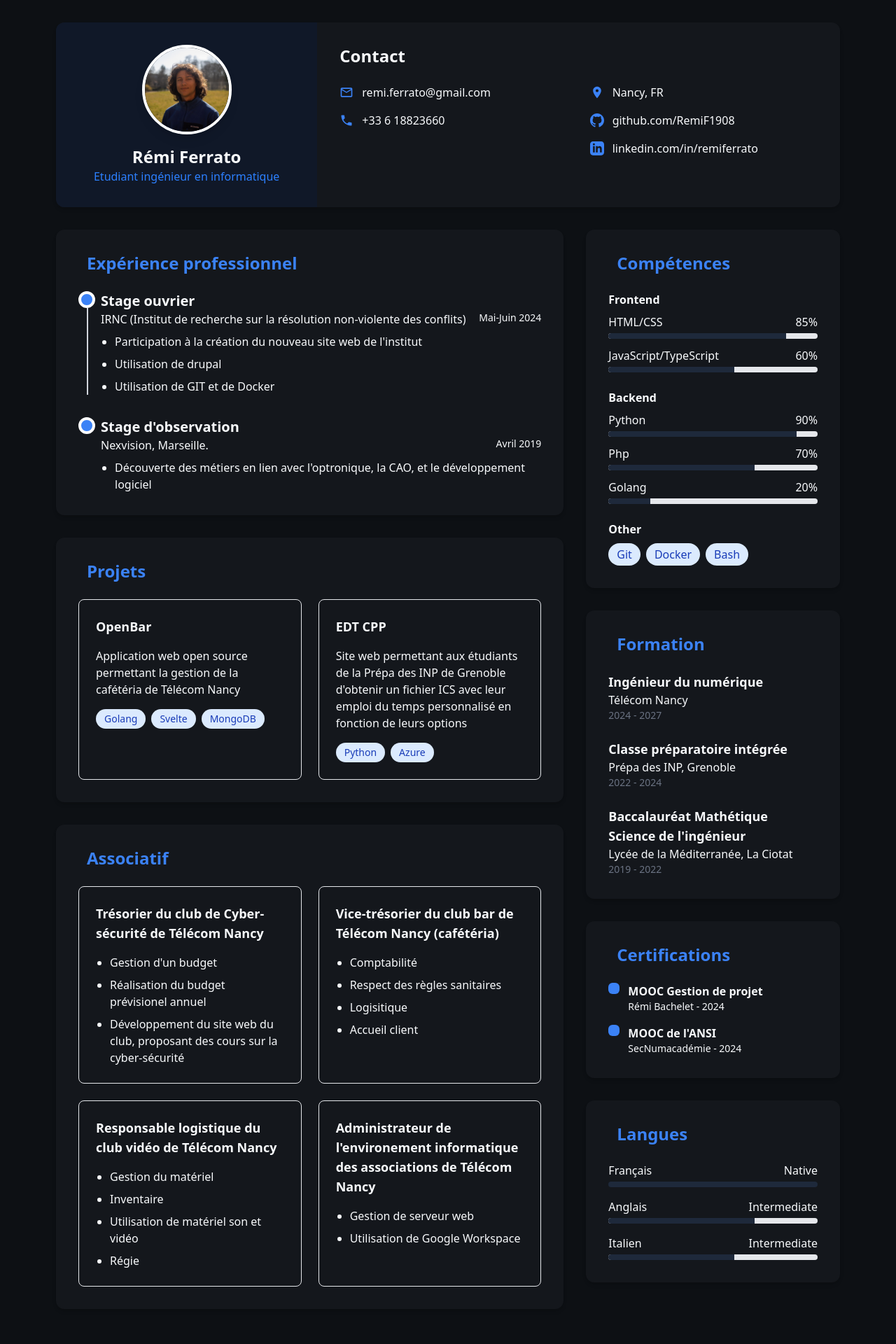
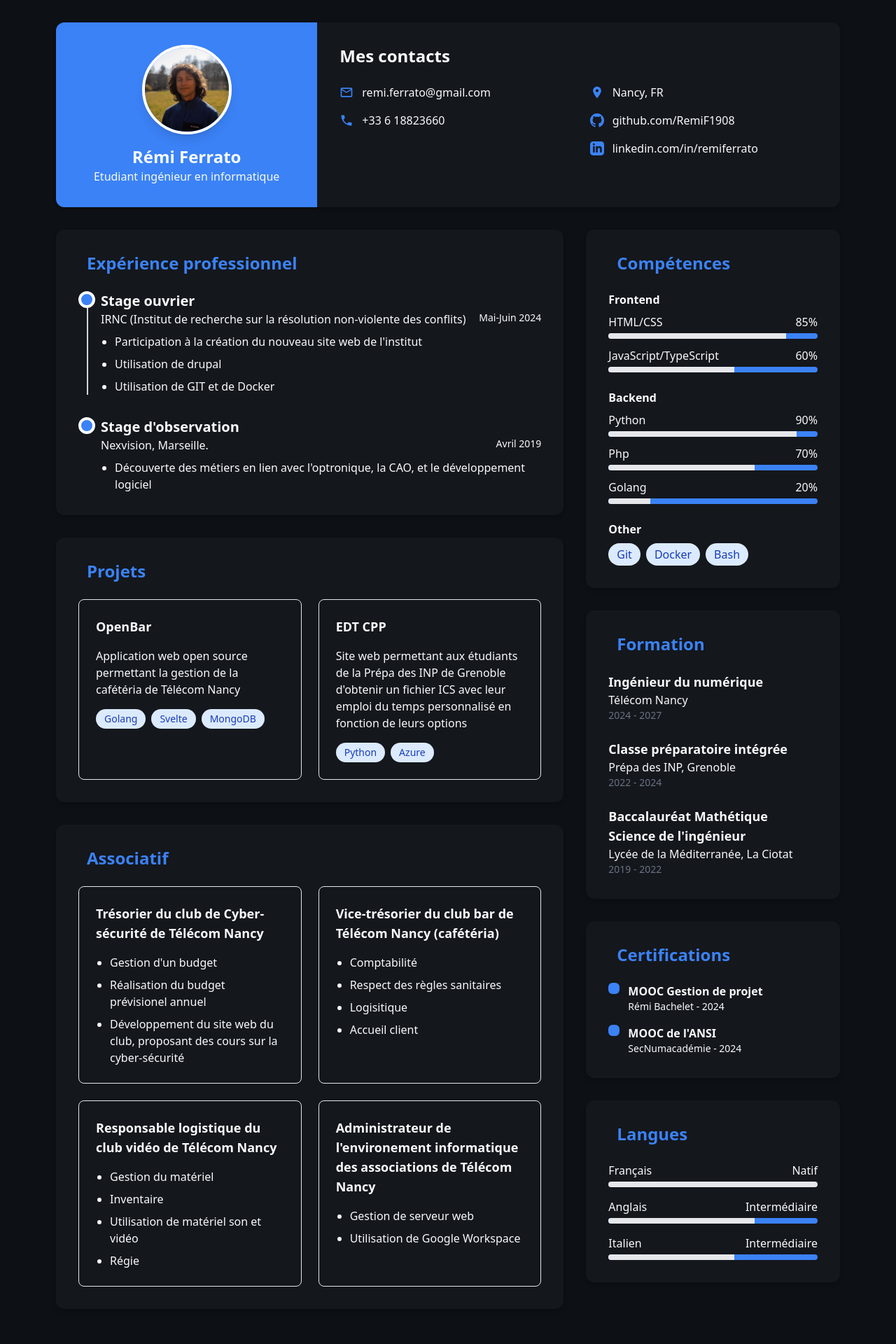
Before and after one commit to RemiF1908/cv, a SvelteKit app: page / in a window 1280 px wide. Shown: the top 1920 px of the page at 70% size. Built offline with nearby package versions, Linux system fonts and the light colour scheme.

Commit message:
fix style

```diff
--- a/src/app.css
+++ b/src/app.css
@@ -11,11 +11,11 @@
 }
 
 .skill-bar {
-  @apply h-2 rounded bg-gray-200 overflow-hidden;
+  @apply h-2 rounded bg-primary overflow-hidden;
 }
 
 .skill-progress {
-  @apply h-full bg-dark transition-all duration-1000;
+  @apply h-full bg-gray-200 transition-all duration-1000;
 }
 
 .timeline-item:not(:last-child)::after {
--- a/src/components/Header.svelte
+++ b/src/components/Header.svelte
@@ -19,19 +19,19 @@
 
   <header class="bg-card rounded-xl shadow-md overflow-hidden mb-8">
     <div class="md:flex">
-      <div class="md:w-1/3 bg-gray-900 p-8 flex items-center justify-center">
+      <div class="md:w-1/3 bg-primary p-8 flex items-center justify-center">
         <div class="text-center">
           <div class="w-32 h-32 mx-auto mb-4 rounded-full border-4 border-white overflow-hidden shadow-lg">
             <img src={profile.image} alt="Profile" class="w-full h-full object-cover" />
           </div>
           <h1 class="text-2xl font-bold text-light">{profile.name}</h1>
-          <p class="text-blue-500">{profile.title}</p>
+          <p class="text-light">{profile.title}</p>
         </div>
       </div>
 
       <div class="md:w-2/3 p-8">
         <div class="space-y-6">
-          <h2 class="text-2xl font-bold text-light mb-6">Contact</h2>
+          <h2 class="text-2xl font-bold text-light mb-6">Mes contacts</h2>
 
           <div class="md:flex md:gap-8 space-y-4 md:space-y-0">
             <div class="flex-1 space-y-4">
--- a/src/components/Languages.svelte
+++ b/src/components/Languages.svelte
@@ -1,9 +1,9 @@
 <!-- src/components/Languages.svelte -->
 <script>
     export let languages = [
-      { name: "Français", level: "Native", percentage: 100 },
-      { name: "Anglais", level: "Intermediate", percentage: 70 },
-      { name: "Italien", level: "Intermediate", percentage: 60 }
+      { name: "Français", level: "Natif", percentage: 100 },
+      { name: "Anglais", level: "Intermédiaire", percentage: 70 },
+      { name: "Italien", level: "Intermédiaire", percentage: 60 }
     ];
   </script>
 
```
